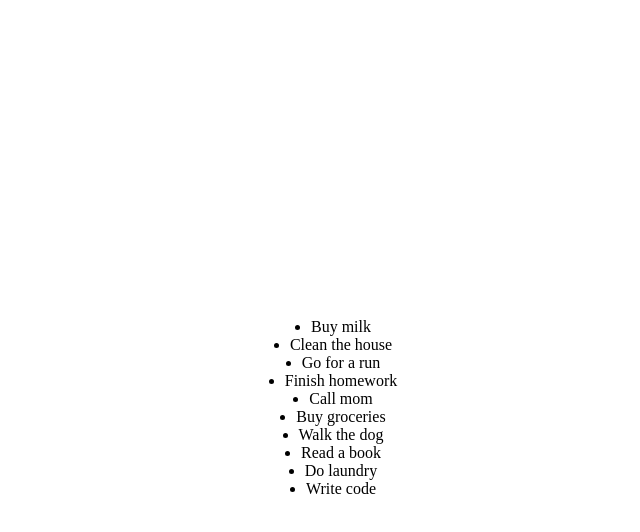
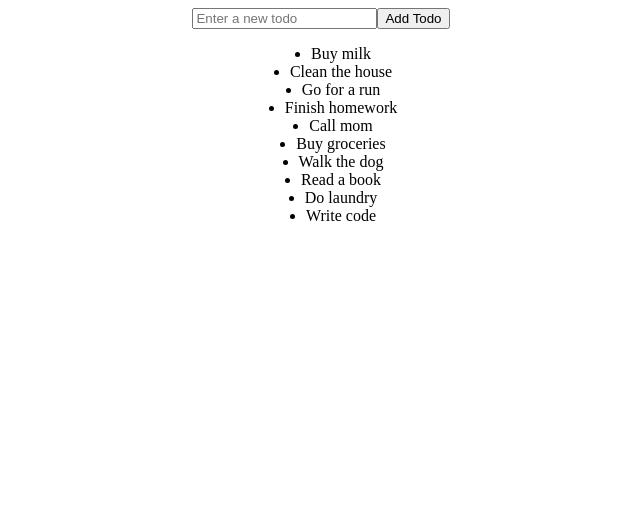
Before and after one commit to songrich/basic-6th-react, a React (Vite) app: page / in a window 1280 px wide. Shown: the top 532 px of the page, without its empty margins (319-959 px from the left). Built offline with nearby package versions, Linux system fonts and the light colour scheme.

Commit message:
create과제 basic

```diff
--- a/src/components/TodoList.jsx
+++ b/src/components/TodoList.jsx
@@ -1,5 +1,6 @@
 import React from "react";
-const todos = [
+import { useState } from "react";
+const SAMPLE_TODOS = [
   { id: 1, text: "Buy milk" },
   { id: 2, text: "Clean the house" },
   { id: 3, text: "Go for a run" },
@@ -13,12 +14,40 @@ const todos = [
 ];
 
 function TodoList() {
+  const [todos, setTodos] = useState(SAMPLE_TODOS);
+  const [newTodo, setNewTodo] = useState("");
+  const handleSubmit = function (e) {
+    e.preventDefault();
+    if (!newTodo.trim()) {
+      return;
+    }
+
+    const addTodo = {
+      id: crypto.randomUUID(),
+      text: newTodo,
+    };
+    setTodos([...todos, addTodo]);
+    setNewTodo("");
+  };
   return (
-    <ul className="main-center">
-      {todos.map((todo) => {
-        return <li key={todo.id}>{todo.text} </li>;
-      })}
-    </ul>
+    <div>
+      <form onSubmit={handleSubmit}>
+        <input
+          type="text"
+          placeholder="Enter a new todo"
+          value={newTodo}
+          onChange={function (e) {
+            setNewTodo(e.target.value);
+          }}
+        />
+        <button type="submit">Add Todo</button>
+      </form>
+      <ul className="main-center">
+        {todos.map((todo) => {
+          return <li key={todo.id}>{todo.text} </li>;
+        })}
+      </ul>
+    </div>
   );
 }
 export default TodoList;
--- a/src/index.css
+++ b/src/index.css
@@ -3,5 +3,4 @@
   flex-direction: column;
   justify-content: center;
   align-items: center;
-  height: 100vh;
 }
```
